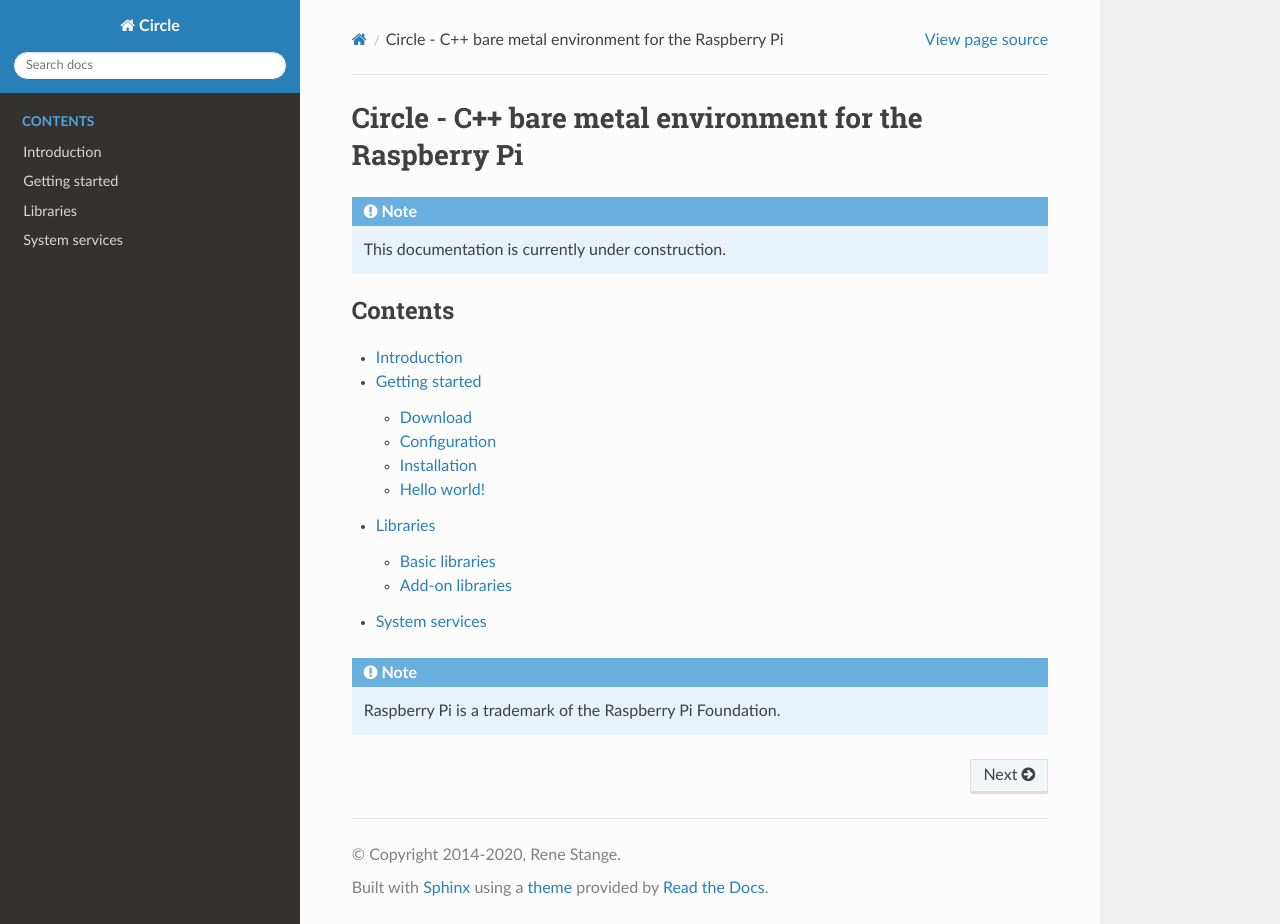
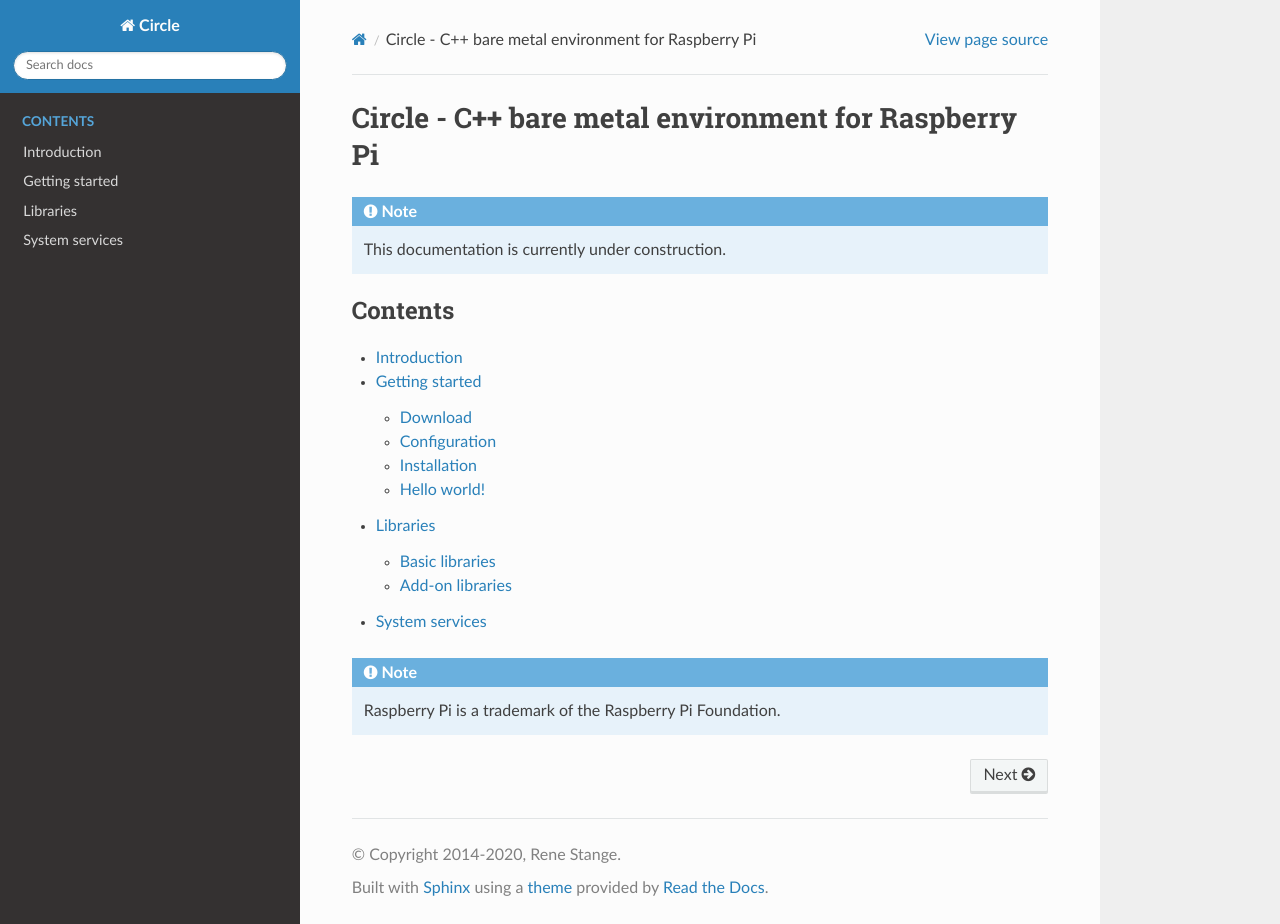
Before and after one commit to rsta2/circle-docs, a Sphinx documentation site: the page built from docs/index.rst, in a window 1280 px wide and 924 px high. Built offline with Sphinx 7.4.7 and the Read the Docs theme 2.0.0, drawn with Linux system fonts in a browser that asks for light colours.

```diff
--- a/docs/index.rst
+++ b/docs/index.rst
@@ -1,5 +1,5 @@
-Circle - C++ bare metal environment for the Raspberry Pi
-========================================================
+Circle - C++ bare metal environment for Raspberry Pi
+====================================================
 
 .. note::
 
```
Also changed, not shown: README.md (added, +1 -0 lines).
